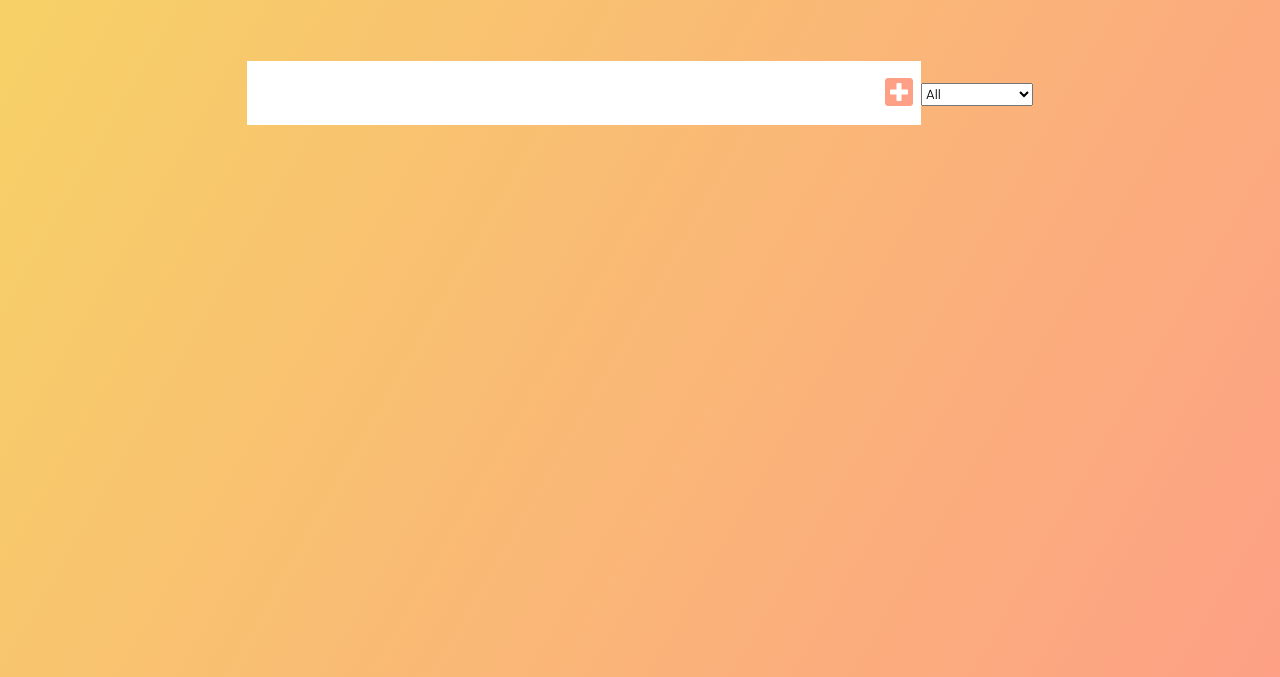
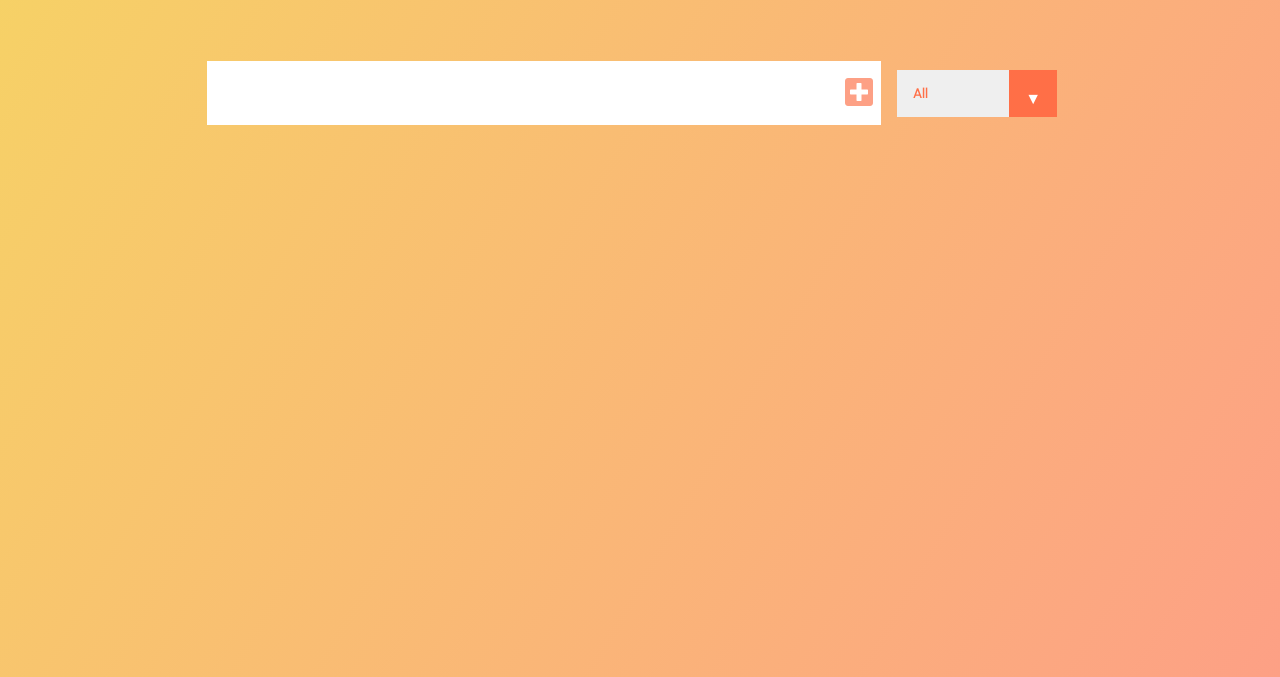
Before and after one commit to Tofthaslund/To-Do_List, a plain HTML site: page index.html in a window 1280 px wide. Shown: the part 123-800 px from the top of the page. Drawn offline with Linux system fonts and the light colour scheme.

Commit message:
Dropdown bar styled

```diff
--- a/style.css
+++ b/style.css
@@ -110,3 +110,38 @@ form button:hover{
     transform: translateY(8rem) rotateZ(20deg);
     opacity: 0;
 }
+
+/*------------------Dropdown Bar*/
+
+select{
+    -webkit-appearance: none;
+    -moz-appearance: none;
+    appearance: none;
+    outline: none;
+    box-shadow: none;
+    border: none;
+}
+
+.select{
+    margin: 1rem;
+    position: relative;
+    overflow: hidden;
+}
+
+select{
+    color: #ff6f47;
+    width: 10rem;
+    font-weight: bolder;
+    cursor: pointer;
+    padding: 1rem;
+}
+
+.select::after{
+    content: "\25BC";
+    position: absolute;
+    background: #ff6f47;
+    top: 0;
+    right: 0;
+    padding: 1rem;
+    pointer-events: none;
+}
```
